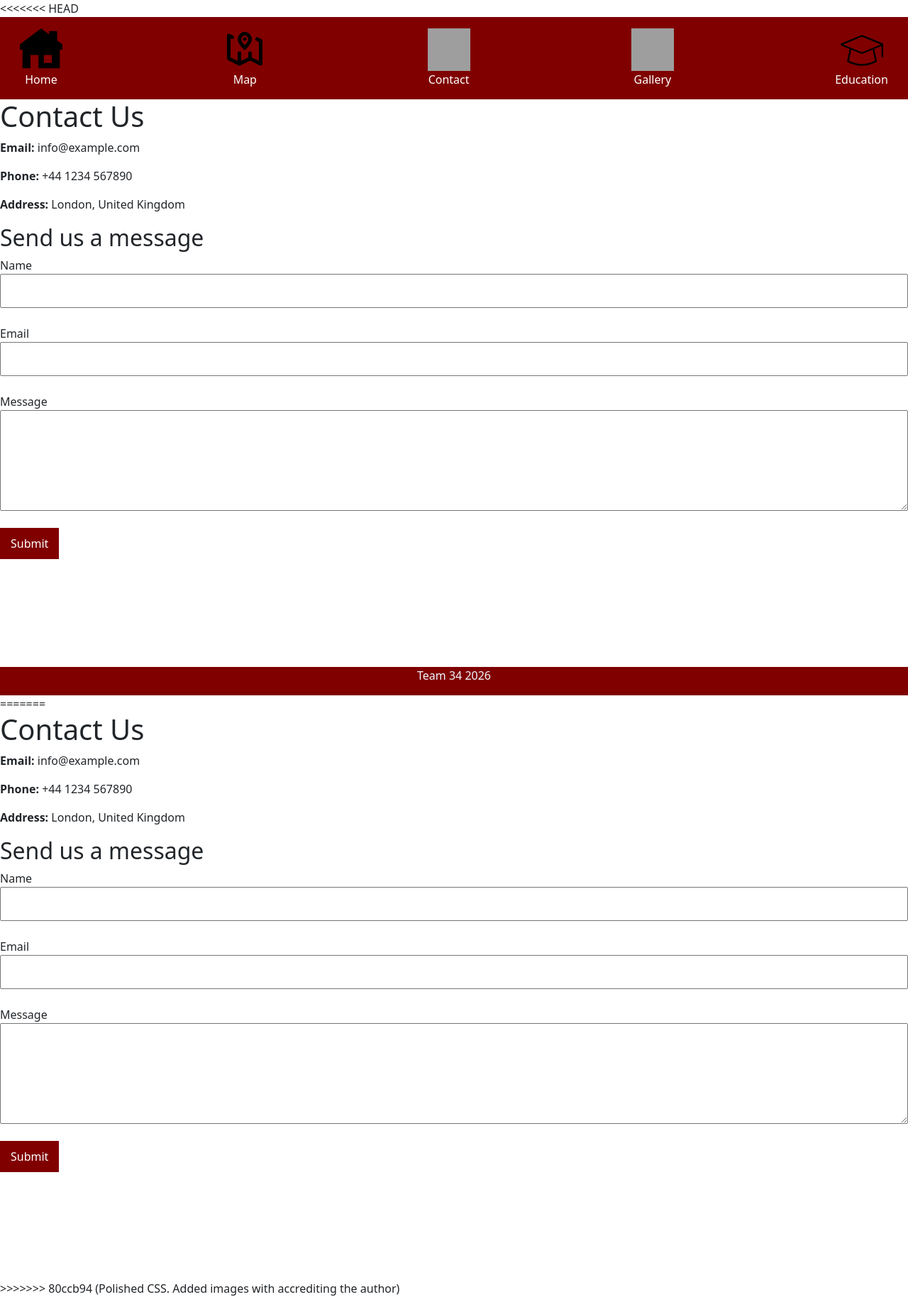
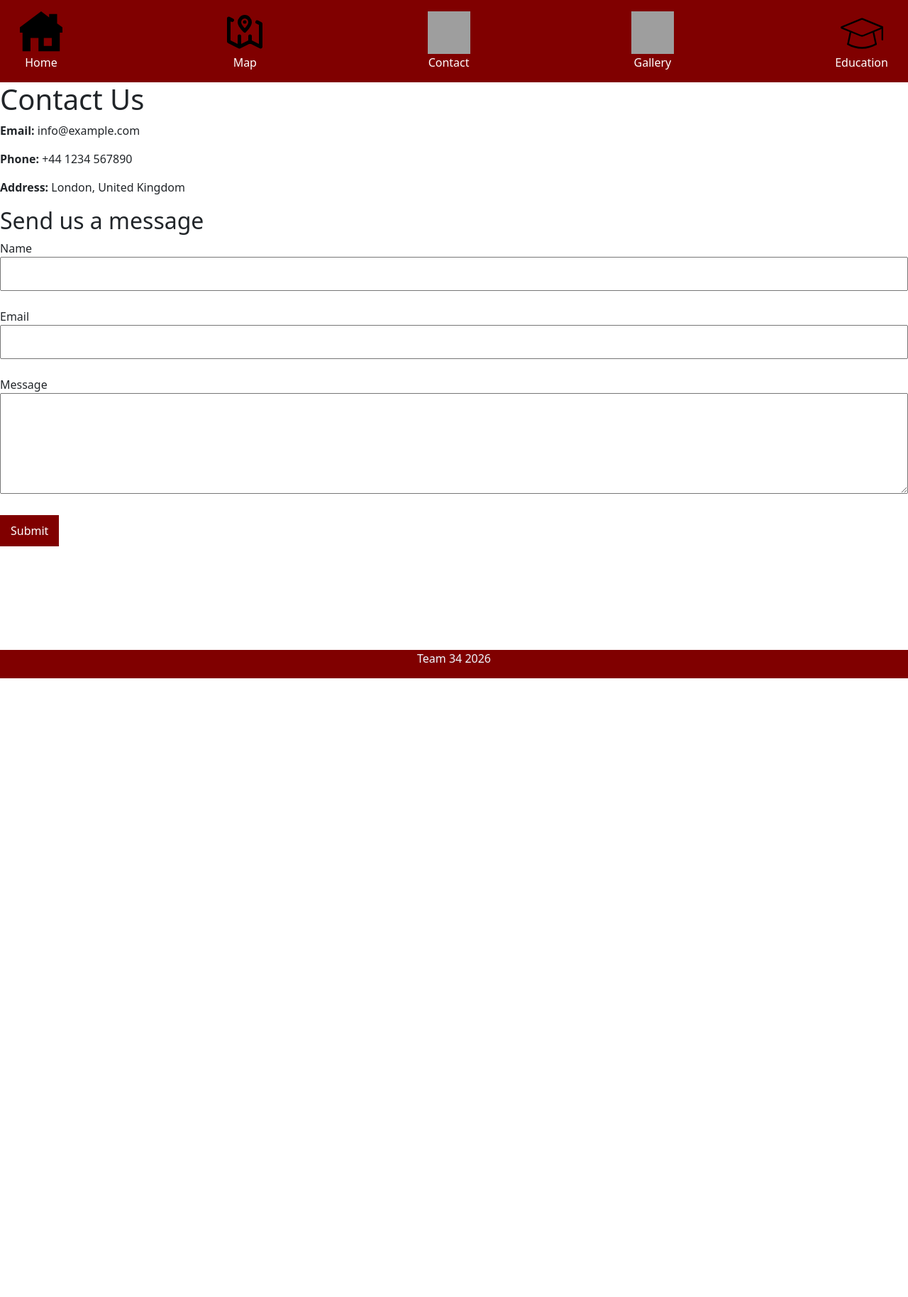
Before and after one commit to KallamSamad/Sheffield-City-Council-Website, a PHP site: page /Contact.php in a window 1280 px wide. Shown: the whole page at 71% size. After the commit the page ends 956 px from the top, so only its background shows below. Run offline with PHP 8.4, Linux system fonts and the light colour scheme; grey boxes are pictures that could not be loaded.

Commit message:
fixed contact page

```diff
--- a/Contact.php
+++ b/Contact.php
@@ -1,4 +1,3 @@
-<<<<<<< HEAD
 <!DOCTYPE html>
 <html lang="en">
 <head>
@@ -46,53 +45,4 @@
 
 <script src="https://cdn.jsdelivr.net/npm/bootstrap@5.3.0/dist/js/bootstrap.bundle.min.js"></script>
 </body>
-=======
-<!DOCTYPE html>
-<html lang="en">
-<head>
-    <meta charset="UTF-8">
-    <meta name="viewport" content="width=device-width, initial-scale=1.0">
-    <title>Contact</title>
-
-    <link rel="stylesheet" href="style.css">
-    <link
-        href="https://cdn.jsdelivr.net/npm/bootstrap@5.3.2/dist/css/bootstrap.min.css"
-        rel="stylesheet"
-        integrity="sha384-T3c6CoIi6uLrA9TneNEoa7RxnatzjcDSCmG1MXxSR1GAsXEV/Dwwykc2MPK8M2HN"
-        crossorigin="anonymous">
-</head>
-<body>
-
-<?php require_once 'nav.php'; ?>
-
-<div class="page">
-    <h1>Contact Us</h1>
-
-    <div class="contact-info">
-        <p><strong>Email:</strong> info@example.com</p>
-        <p><strong>Phone:</strong> +44 1234 567890</p>
-        <p><strong>Address:</strong> London, United Kingdom</p>
-    </div>
-
-    <h2>Send us a message</h2>
-
-    <form>
-        <label for="name">Name</label><br>
-        <input type="text" id="name" name="name"><br><br>
-
-        <label for="email">Email</label><br>
-        <input type="email" id="email" name="email"><br><br>
-
-        <label for="message">Message</label><br>
-        <textarea id="message" name="message" rows="5"></textarea><br><br>
-
-        <button type="submit">Submit</button>
-    </form>
-</div>
-
-<?php require_once "footer.php"; ?>
-
-<script src="https://cdn.jsdelivr.net/npm/bootstrap@5.3.0/dist/js/bootstrap.bundle.min.js"></script>
-</body>
->>>>>>> 80ccb94 (Polished CSS. Added images with accrediting the author)
 </html>
```
